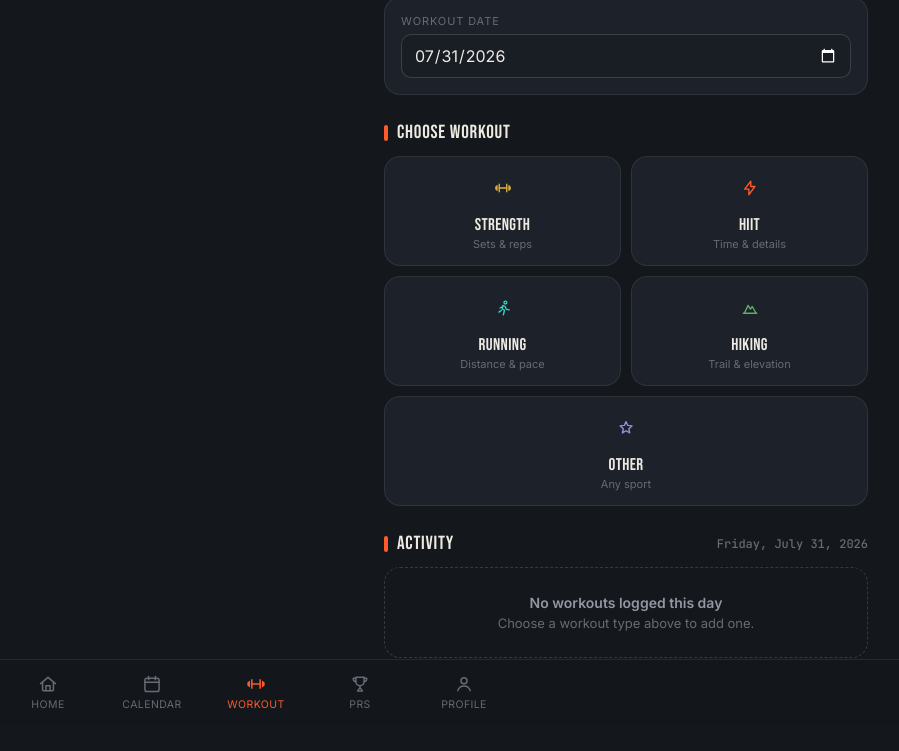
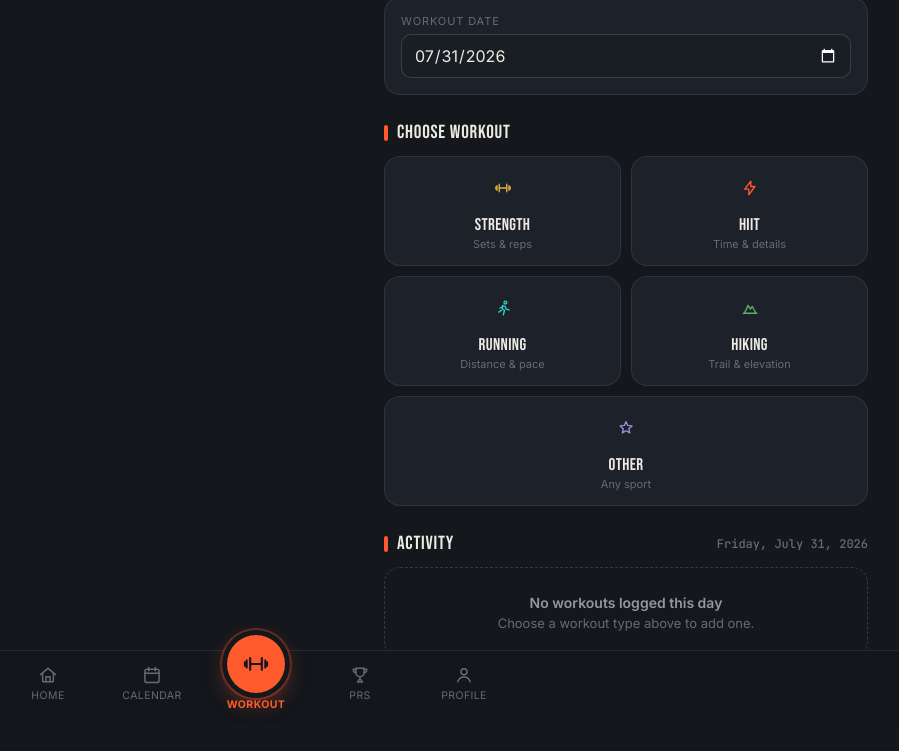
Before and after one commit to vimelraj-17/Trainlog-V2, a plain HTML site: page index.html in a window 1280 px wide. Both pictures are taken after a click on the button "WORKOUT". Shown: the part 75-826 px from the top of the page, without its empty margins (14-913 px from the left). Drawn offline with Linux system fonts and the light colour scheme.

Commit message:
Emphasize center Workout tab

```diff
--- a/assets/css/trainlog.css
+++ b/assets/css/trainlog.css
@@ -238,7 +238,7 @@ h1,h2,h3{margin:0; font-weight:400;}
 }
 .empty b{display:block; color:var(--cinder); font-size:14px; margin-bottom:4px; font-weight:600;}
 
-/* Fixed five-tab navigation: Home, Calendar, PRs, Plan and Profile. */
+/* Fixed five-tab navigation: Home, Calendar, Workout, PRs and Profile. */
 nav.bottomnav{
   position:fixed;
   left:0;
@@ -275,6 +275,53 @@ nav.bottomnav button{
   border-radius:10px;
 }
 nav.bottomnav button.active{color:var(--ember);}
+
+/*
+ * Make Workout the prominent centre action without changing its tab behavior.
+ * The dark outer ring separates the orange circle from the navigation bar,
+ * while the dumbbell uses the app background colour for strong contrast.
+ */
+nav.bottomnav #nav-workout{
+  position:relative;
+  z-index:1;
+  color:var(--ember);
+  font-weight:700;
+  padding-top:0;
+}
+nav.bottomnav #nav-workout svg{
+  width:58px;
+  height:58px;
+  padding:15px;
+  margin-top:-24px;
+  margin-bottom:1px;
+  flex:0 0 auto;
+  color:var(--ink);
+  background:var(--ember);
+  border-radius:50%;
+  box-shadow:
+    0 0 0 5px var(--ink),
+    0 8px 22px rgba(255,90,43,0.32);
+  transition:
+    transform 160ms ease,
+    box-shadow 160ms ease;
+}
+nav.bottomnav #nav-workout.active svg{
+  box-shadow:
+    0 0 0 5px var(--ink),
+    0 0 0 7px rgba(255,90,43,0.30),
+    0 8px 24px rgba(255,90,43,0.42);
+}
+nav.bottomnav #nav-workout:active svg{
+  transform:scale(0.94);
+}
+nav.bottomnav #nav-workout:focus-visible svg{
+  outline:2px solid var(--chalk);
+  outline-offset:3px;
+}
+nav.bottomnav #nav-workout span{
+  color:var(--ember);
+  font-weight:700;
+}
 
 .cal-head{display:flex; align-items:center; justify-content:space-between; margin-bottom:14px;}
 .cal-head .disp{font-size:22px; letter-spacing:0.03em;}
@@ -643,4 +690,5 @@ nav.bottomnav button.active{color:var(--ember);}
 
 @media (prefers-reduced-motion: reduce){
   .sheet{animation:none;}
+  nav.bottomnav #nav-workout svg{transition:none;}
 }
```
